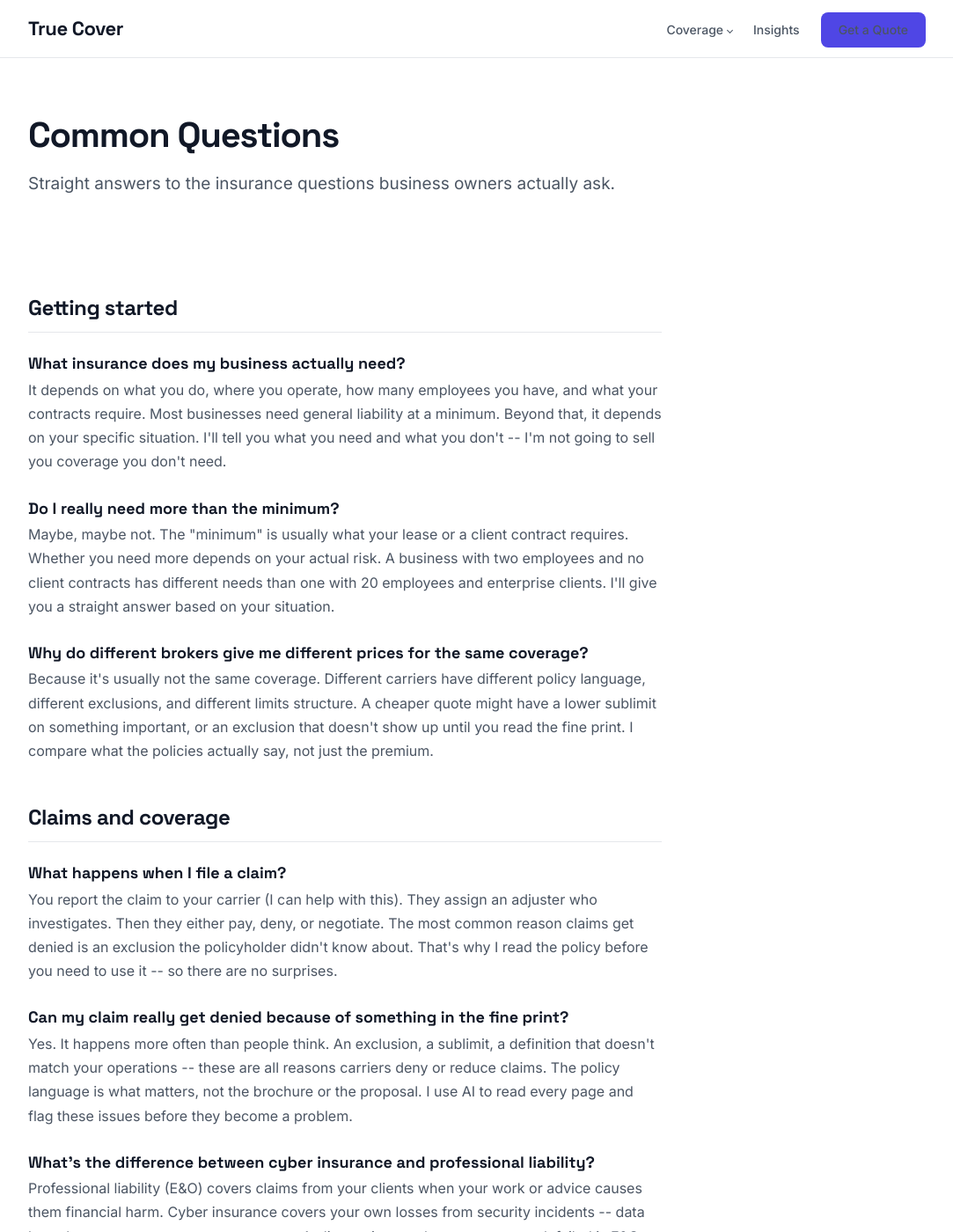
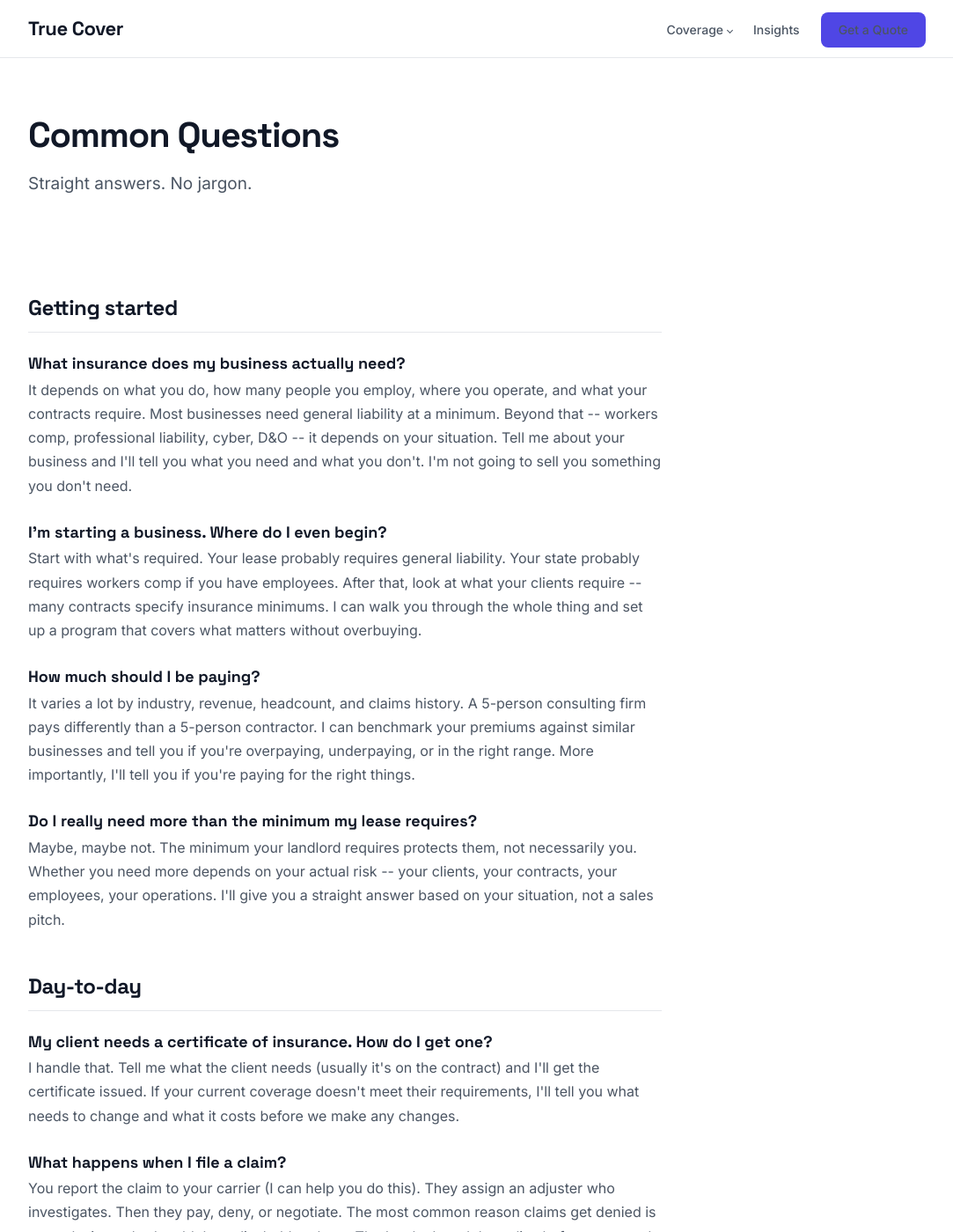
Before and after one commit to joeproe1/truecover.us, a Jekyll site: the page built from common-questions.html, in a window 1280 px wide and 1400 px high. Shown: the whole window at 88% size, without its empty margins (98-1181 px from the left). Built offline with Jekyll 4.4.1, drawn with Linux system fonts in a browser that asks for light colours; some of the changed text lies outside the part shown.

Commit message:
Rewrite FAQ for business owners: practical questions, not product catalog
Three groups: Getting started, Day-to-day, Working with me.
Questions business owners actually ask: what do I need, how much
should I pay, how do certificates work, can I switch brokers.

Co-Authored-By: Claude Opus 4.6 <noreply@anthropic.com>

```diff
--- a/common-questions.html
+++ b/common-questions.html
@@ -1,13 +1,13 @@
 ---
 layout: default
 title: "Common Questions - True Cover"
-description: "Answers to common insurance questions for business owners. What you need, what it covers, and what to watch out for."
+description: "Straight answers to common insurance questions from business owners. What you need, what it costs, how it works."
 ---
 
 <section class="product-hero">
     <div class="container">
         <h1>Common Questions</h1>
-        <p class="hero-sub">Straight answers to the insurance questions business owners actually ask.</p>
+        <p class="hero-sub">Straight answers. No jargon.</p>
     </div>
 </section>
 
@@ -18,36 +18,46 @@ description: "Answers to common insurance questions for business owners. What yo
 
             <div class="faq-item">
                 <h3>What insurance does my business actually need?</h3>
-                <p>It depends on what you do, where you operate, how many employees you have, and what your contracts require. Most businesses need general liability at a minimum. Beyond that, it depends on your specific situation. I'll tell you what you need and what you don't -- I'm not going to sell you coverage you don't need.</p>
+                <p>It depends on what you do, how many people you employ, where you operate, and what your contracts require. Most businesses need general liability at a minimum. Beyond that -- workers comp, professional liability, cyber, D&O -- it depends on your situation. Tell me about your business and I'll tell you what you need and what you don't. I'm not going to sell you something you don't need.</p>
             </div>
 
             <div class="faq-item">
-                <h3>Do I really need more than the minimum?</h3>
-                <p>Maybe, maybe not. The "minimum" is usually what your lease or a client contract requires. Whether you need more depends on your actual risk. A business with two employees and no client contracts has different needs than one with 20 employees and enterprise clients. I'll give you a straight answer based on your situation.</p>
+                <h3>I'm starting a business. Where do I even begin?</h3>
+                <p>Start with what's required. Your lease probably requires general liability. Your state probably requires workers comp if you have employees. After that, look at what your clients require -- many contracts specify insurance minimums. I can walk you through the whole thing and set up a program that covers what matters without overbuying.</p>
             </div>
 
             <div class="faq-item">
-                <h3>Why do different brokers give me different prices for the same coverage?</h3>
-                <p>Because it's usually not the same coverage. Different carriers have different policy language, different exclusions, and different limits structure. A cheaper quote might have a lower sublimit on something important, or an exclusion that doesn't show up until you read the fine print. I compare what the policies actually say, not just the premium.</p>
+                <h3>How much should I be paying?</h3>
+                <p>It varies a lot by industry, revenue, headcount, and claims history. A 5-person consulting firm pays differently than a 5-person contractor. I can benchmark your premiums against similar businesses and tell you if you're overpaying, underpaying, or in the right range. More importantly, I'll tell you if you're paying for the right things.</p>
+            </div>
+
+            <div class="faq-item">
+                <h3>Do I really need more than the minimum my lease requires?</h3>
+                <p>Maybe, maybe not. The minimum your landlord requires protects them, not necessarily you. Whether you need more depends on your actual risk -- your clients, your contracts, your employees, your operations. I'll give you a straight answer based on your situation, not a sales pitch.</p>
             </div>
         </div>
 
         <div class="faq-group">
-            <h2>Claims and coverage</h2>
+            <h2>Day-to-day</h2>
+
+            <div class="faq-item">
+                <h3>My client needs a certificate of insurance. How do I get one?</h3>
+                <p>I handle that. Tell me what the client needs (usually it's on the contract) and I'll get the certificate issued. If your current coverage doesn't meet their requirements, I'll tell you what needs to change and what it costs before we make any changes.</p>
+            </div>
 
             <div class="faq-item">
                 <h3>What happens when I file a claim?</h3>
-                <p>You report the claim to your carrier (I can help with this). They assign an adjuster who investigates. Then they either pay, deny, or negotiate. The most common reason claims get denied is an exclusion the policyholder didn't know about. That's why I read the policy before you need to use it -- so there are no surprises.</p>
+                <p>You report the claim to your carrier (I can help you do this). They assign an adjuster who investigates. Then they pay, deny, or negotiate. The most common reason claims get denied is an exclusion nobody told the policyholder about. That's why I read the policy before you need to use it -- so there are no surprises.</p>
             </div>
 
             <div class="faq-item">
-                <h3>Can my claim really get denied because of something in the fine print?</h3>
-                <p>Yes. It happens more often than people think. An exclusion, a sublimit, a definition that doesn't match your operations -- these are all reasons carriers deny or reduce claims. The policy language is what matters, not the brochure or the proposal. I use AI to read every page and flag these issues before they become a problem.</p>
+                <h3>My renewal came in higher. Is that normal?</h3>
+                <p>Rates go up for lots of reasons -- market conditions, claims history, industry trends. But "the market went up" isn't always the real answer. Sometimes it's worth shopping. Sometimes the increase is justified but you can restructure to reduce cost. I'll look at the renewal, tell you why it went up, and whether it makes sense to push back or move.</p>
             </div>
 
             <div class="faq-item">
-                <h3>What's the difference between cyber insurance and professional liability?</h3>
-                <p>Professional liability (E&O) covers claims from your clients when your work or advice causes them financial harm. Cyber insurance covers your own losses from security incidents -- data breaches, ransomware, system outages. A client suing you because your work failed is E&O. Your business losing money because your systems got hacked is cyber. Different problems, different policies.</p>
+                <h3>Can I switch brokers in the middle of a policy?</h3>
+                <p>Yes. Your policy stays the same -- you're just changing who services it. You can switch brokers at any time. Most people do it at renewal, but you don't have to wait. If you're not getting the attention you need, call me and I'll take over the account.</p>
             </div>
         </div>
 
@@ -55,25 +65,25 @@ description: "Answers to common insurance questions for business owners. What yo
             <h2>Working with me</h2>
 
             <div class="faq-item">
-                <h3>What does "AI-powered" actually mean?</h3>
-                <p>It means I use AI tools to read and analyze your insurance policies -- the full document, not just the summary page. AI helps me find exclusions, sublimits, and definition mismatches faster and more thoroughly than reading manually. The analysis is more thorough because I can process every page of an 80-page policy. The judgment calls -- what coverage you need, which carrier to use, how to structure the program -- that's me.</p>
+                <h3>What does "AI-powered" mean in practice?</h3>
+                <p>It means I use AI to read and analyze your insurance policies -- the full document, not just the summary. AI helps me find exclusions, gaps, and definition problems faster and more thoroughly than doing it by hand. Your 80-page policy actually gets read. The judgment calls -- what you need, which carrier, how to structure it -- that's me.</p>
             </div>
 
             <div class="faq-item">
-                <h3>How is this different from using a big brokerage?</h3>
-                <p>At a big brokerage, your account gets handed to a junior account manager who processes renewals. I'm the person who reads your policy, talks to you, and places your coverage. Lower overhead means I can spend more time on your account. AI tools mean the analysis is more thorough, not less, even though it's a smaller operation.</p>
+                <h3>How is a one-person shop better than a big brokerage?</h3>
+                <p>At a big brokerage, your $10K account gets handed to a junior account manager who processes renewals. I'm the person who reads your policy, talks to you, and places your coverage. AI tools mean the analysis is more thorough, not less. Lower overhead means more time on your account, not less.</p>
             </div>
 
             <div class="faq-item">
                 <h3>What does it cost to work with you?</h3>
-                <p>Nothing extra. I'm paid by the carrier through commissions -- the same way every insurance broker works. You pay the same premium whether you use me, a big brokerage, or buy direct. The difference is the level of attention your account gets.</p>
+                <p>Nothing extra. I'm paid by the carrier through standard broker commissions. You pay the same premium whether you use me, a big brokerage, or buy direct. The difference is what you get for that premium -- someone who actually reads the policy and picks up the phone.</p>
             </div>
         </div>
     </div>
 </section>
 
 {% include cta-banner.html
-    title="Have a question not covered here?"
-    subtitle="Ask me directly. No obligation."
+    title="Have a question not on this list?"
+    subtitle="Ask me. I'll give you a straight answer."
     button="Get in Touch"
 %}
```
